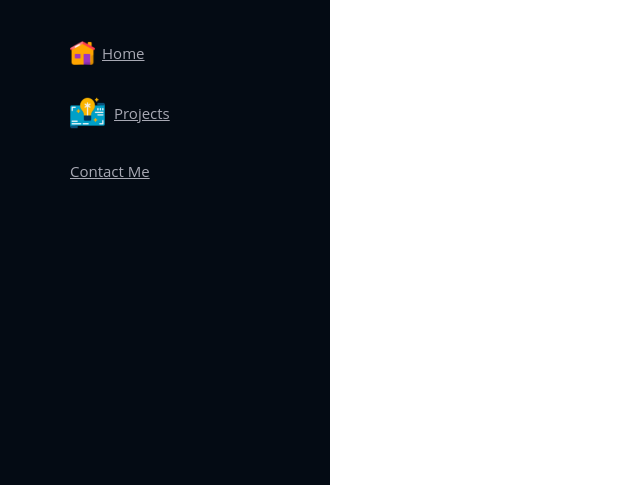
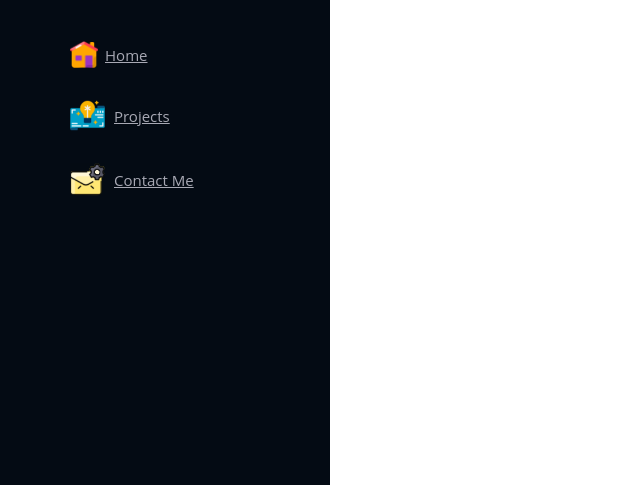
Before and after one commit to HeyThatsNeat/HeyThatsNeat.github.io, a plain HTML site: page about.html in a window 1280 px wide. Shown: the part 315-800 px from the top of the page, without its empty margins (0-640 px from the left). Drawn offline with Linux system fonts and the light colour scheme.

Commit message:
add contact icon to all pages

```diff
--- a/about.html
+++ b/about.html
@@ -35,7 +35,12 @@
                 Projects
               </a>
             </li>
-            <li><a class="nav-a" href="/contact.html">Contact Me</a></li>
+            <li>
+              <a class="nav-a" href="/contact.html">
+                <img class="contact-img" src="/css/images/contact-icon.png" alt="contact icon">
+                Contact Me
+              </a>
+            </li>
           </ul>
         </nav>
       </div>
--- a/css/style.css
+++ b/css/style.css
@@ -63,11 +63,11 @@ header {
 }
 
 .home-img {
-  width: 25px;
+  width: 28px;
   margin-right: 7px;
 }
 
-.project-img {
+.project-img, .contact-img {
   width: 35px;
   margin-right: 9px;
 }
```
Also changed, not shown: index.html (+6 -1 lines), my-work.html (+6 -1 lines), resume.html (+6 -1 lines), css/images/contact-icon.png (added).
